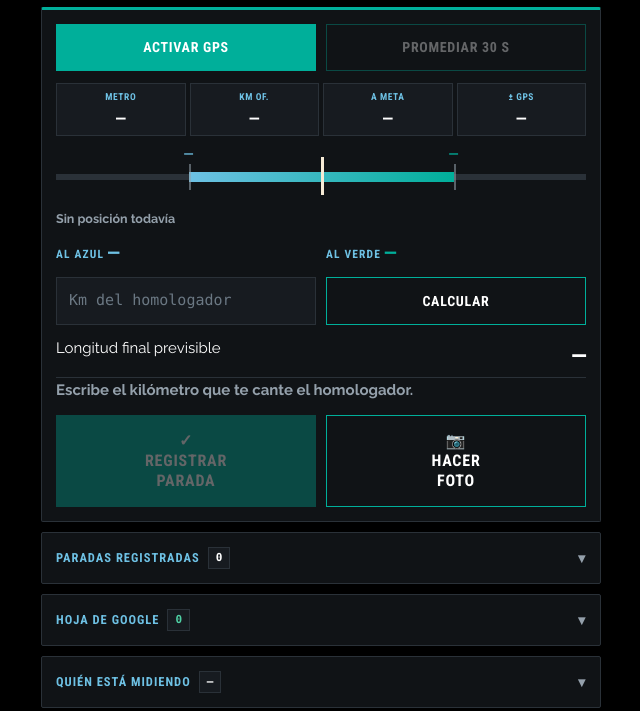
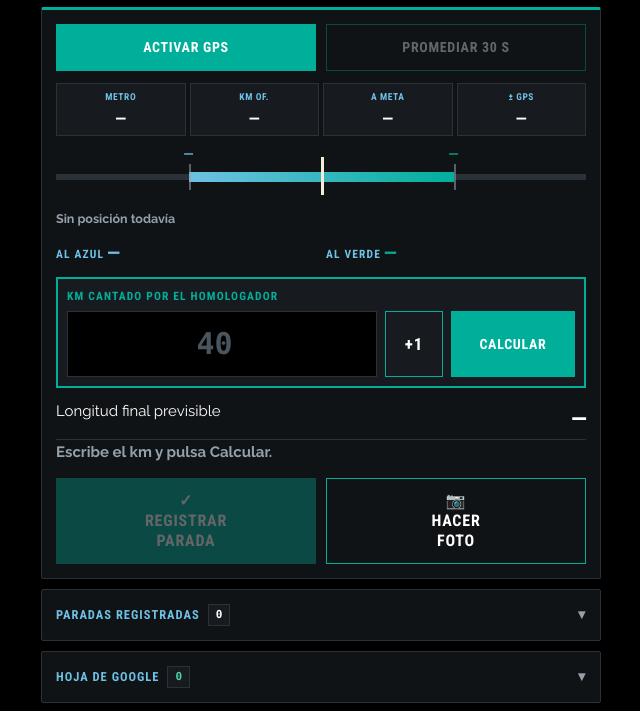
Before and after one commit to RAFA-gif2003/homologacion_maraton, a plain HTML site: page index.html in a window 1280 px wide. Shown: the part 73-784 px from the top of the page, without its empty margins (319-959 px from the left). Drawn offline with Linux system fonts and the light colour scheme.

Commit message:
Destacar el campo del km cantado y añadir el botón +1
- El km del homologador pasa a una caja con borde verde azulado, rótulo propio
  y cifra grande centrada, en vez de un campo igual que los demás.
- Botón +1 para encadenar kilómetros sin teclear, con cálculo inmediato.
- Textos y alturas ajustados para que todo siga entrando sin scroll.
- Caché del service worker a v06-8.

Co-Authored-By: Claude Opus 5 <noreply@anthropic.com>
Claude-Session: https://claude.ai/code/session_012MroQFM7rJ5TnXgpUoGFU5

```diff
--- a/index.html
+++ b/index.html
@@ -100,7 +100,17 @@ footer{font-size:11.5px;color:var(--muted);line-height:1.5}
 .cinta .lab{display:block;font-size:9.5px;letter-spacing:.06em;margin-bottom:2px}
 .cinta .mid{display:block;font-size:16px;white-space:nowrap;overflow:hidden;text-overflow:ellipsis}
 .acciones{display:grid;grid-template-columns:1fr 1fr;gap:10px;margin-top:14px}
-.acciones .grande{font-size:16px;line-height:1.25;padding:14px 10px;min-height:92px}
+
+/* El campo del km es lo primero que se teclea en cada parada: que no se pierda. */
+.cajakm{margin-top:12px;padding:9px;border:2px solid var(--teal);background:var(--panel2)}
+.cajakm .lab{color:var(--teal)}
+.filakm{display:flex;gap:8px;margin-top:6px}
+.filakm #kmHom{flex:1 1 auto;min-width:0;font-size:30px;font-weight:700;text-align:center;
+  padding:10px 6px;border:1px solid var(--line);background:var(--bg);color:var(--crema)}
+.filakm #kmHom::placeholder{color:#4a555e;font-weight:700}
+.filakm #btnKmMas{flex:0 0 58px;width:auto;padding:10px 0;font-size:17px}
+.filakm #btnCalc{flex:0 0 124px;width:auto}
+.acciones .grande{font-size:16px;line-height:1.25;padding:12px 10px;min-height:86px}
 label.boton.grande{display:flex;align-items:center;justify-content:center}
 
 /* ---- secciones plegadas: lo que casi nunca se toca ---- */
@@ -157,15 +167,19 @@ details.panel>*:last-child{margin-bottom:14px}
       <div><span class="lab">Al verde</span> <span class="mid" id="dB" style="color:var(--b);font-size:19px">—</span></div>
     </div>
 
-    <div class="row" style="margin-top:12px">
-      <input id="kmHom" type="number" inputmode="decimal" step="0.001" placeholder="Km del homologador">
-      <button id="btnCalc">Calcular</button>
+    <div class="cajakm">
+      <div class="lab">Km cantado por el homologador</div>
+      <div class="filakm">
+        <input id="kmHom" type="number" inputmode="decimal" step="0.001" placeholder="40">
+        <button id="btnKmMas" title="Siguiente kilómetro">+1</button>
+        <button id="btnCalc" class="primary">Calcular</button>
+      </div>
     </div>
     <div class="kv" style="margin-top:8px">
       <span>Longitud final previsible</span><span class="mid" id="proy">—</span>
     </div>
     <div class="veredicto" id="veredicto" style="margin-top:2px;color:var(--muted)">
-      Escribe el kilómetro que te cante el homologador.
+      Escribe el km y pulsa Calcular.
     </div>
 
     <div class="acciones">
@@ -601,7 +615,7 @@ function calcular(){
   const k = parseFloat($('kmHom').value);
   if (!isFinite(k) || k <= 0 || sActual == null){
     $('proy').textContent = '—';
-    $('veredicto').textContent = 'Introduce el kilómetro que te cante el homologador.';
+    $('veredicto').textContent = 'Escribe el km y pulsa Calcular.';
     $('veredicto').style.color = 'var(--muted)';
     ultimaProy = null;
     return;
@@ -622,6 +636,13 @@ function calcular(){
     $('veredicto').style.color = 'var(--warn)';
   }
 }
+/* El homologador canta los kilómetros en orden: +1 ahorra teclear en cada parada. */
+$('btnKmMas').addEventListener('click', () => {
+  const v = parseFloat($('kmHom').value);
+  const base = isFinite(v) ? Math.floor(v) : (sActual == null ? 0 : Math.round(sActual / PASO_B));
+  $('kmHom').value = Math.min(42, base + 1);
+  calcular();
+});
 $('btnCalc').addEventListener('click', calcular);
 $('kmHom').addEventListener('input', calcular);
 
--- a/sw.js
+++ b/sw.js
@@ -1,5 +1,5 @@
 // Cachea la app entera en la primera visita. A partir de ahí funciona sin red.
-const CACHE = 'homologacion-v06-7';
+const CACHE = 'homologacion-v06-8';
 const FICHEROS = ['./', './index.html', './manifest.webmanifest', './icon-192.png', './icon-512.png'];
 
 self.addEventListener('install', e => {
```
